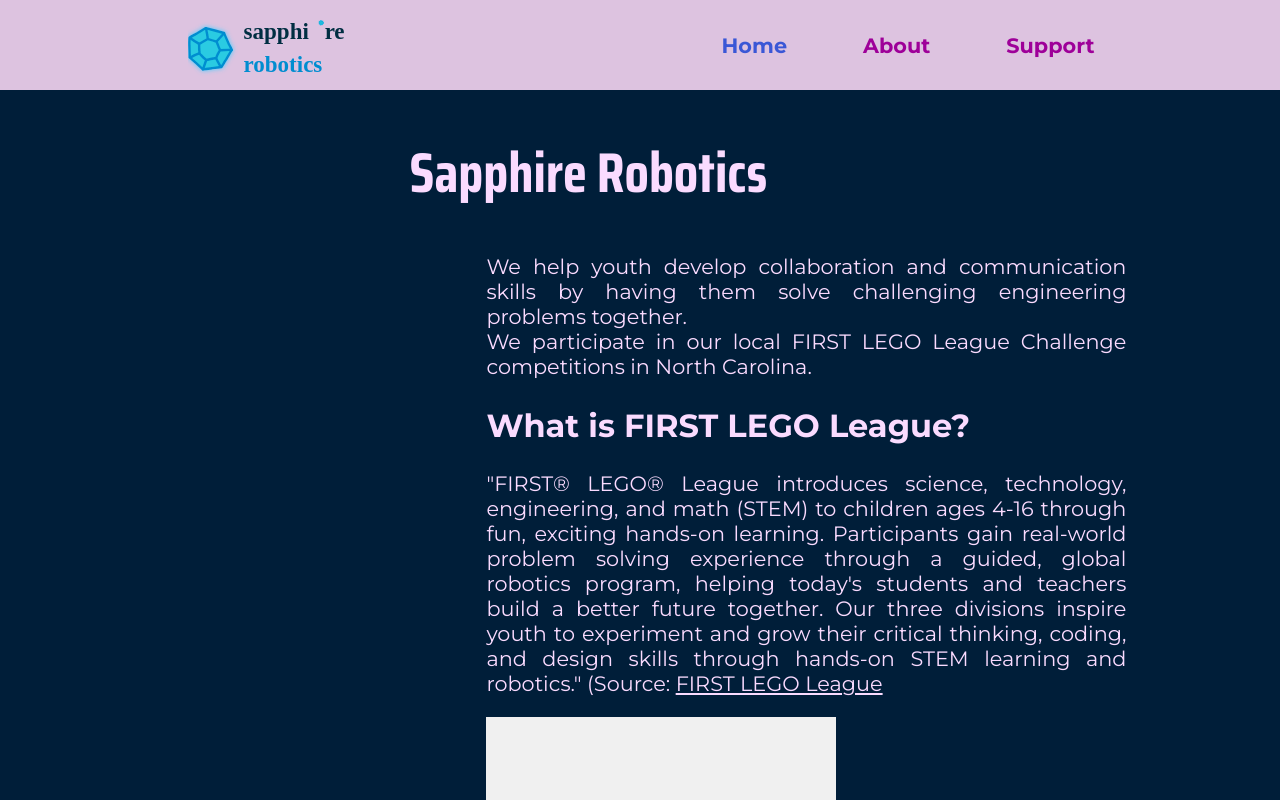
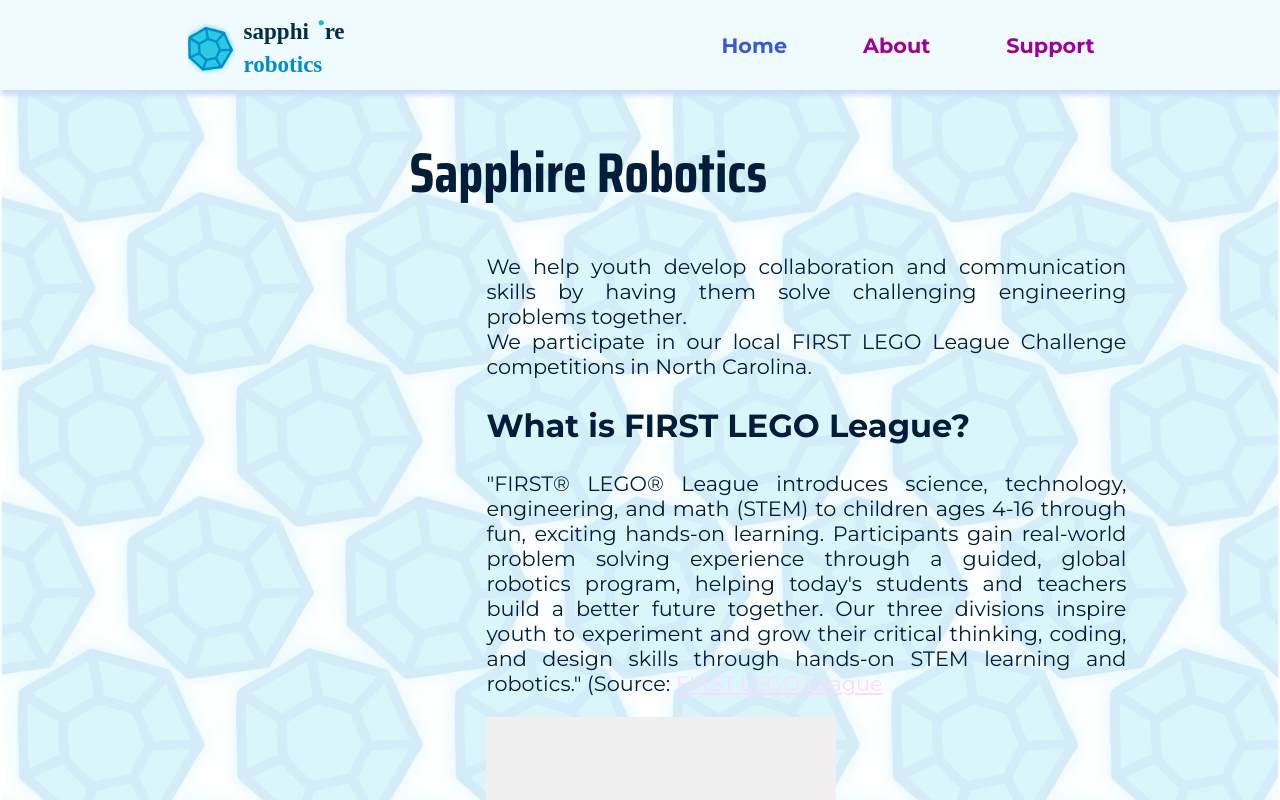
Before and after one commit to Sapphire-Robotics/Sapphire-Robotics.github.io, a Next.js app: page / in a window 1280 px wide. Shown: the top 800 px of the page. Built offline with nearby package versions, Linux system fonts and the light colour scheme.

Commit message:
Add background image, change some styles

```diff
--- a/src/app/components/Header.js
+++ b/src/app/components/Header.js
@@ -14,7 +14,7 @@
 export default function Header() {
     return (
         <div style={{
-            backgroundColor: "#ddc3e0",
+            backgroundColor: "#f0fbff",
             height: "90px",
             display: "flex",
             alignItems: "center",
@@ -23,7 +23,8 @@
             justifyContent: "space-around",
             position: "fixed",
             top: "0",
-            width: "100vw"
+            width: "100vw",
+            boxShadow: "1px 5px 5px rgb(201, 218, 255)"
         }}>
             <HeaderLink href="/" className={styles.logo}><Image src="/logo.svg" alt="Sapphire Robotics logo" width={161} height={150} /></HeaderLink>
             <div>
--- a/src/app/globals.css
+++ b/src/app/globals.css
@@ -4,11 +4,11 @@
 }
 
 body {
-    background-color: #001e39;
-    color: #fadbff;
+    color: #001e39;
     text-align: center;
     margin-bottom: 100px;
     padding-top: 90px;
+    overflow-y: auto;
 }
 
 h1 {
--- a/src/app/layout.js
+++ b/src/app/layout.js
@@ -1,6 +1,7 @@
 import { Montserrat } from "next/font/google";
 import { Saira_Condensed  } from "next/font/google";
 import Header from "./components/Header";
+import Image from "next/image";
 import "./globals.css";
 
 const montserrat = Montserrat({
@@ -21,8 +22,19 @@
   return (
     <html lang="en">
       <body className={montserrat.className}>
+        <Image src="/background.svg" width={1280} height={1280} alt="Placeholder picture" style={{
+          width: "100vw",
+          height: "100vh",
+          objectFit: "cover",
+          position: "fixed",
+          zIndex: "-1",
+          left: "0",
+          opacity: "17%"
+        }} />
         <Header />
-        {children}
+        <div>
+          {children}
+        </div>
       </body>
     </html>
   );
```
Also changed, not shown: public/background.svg (added).
